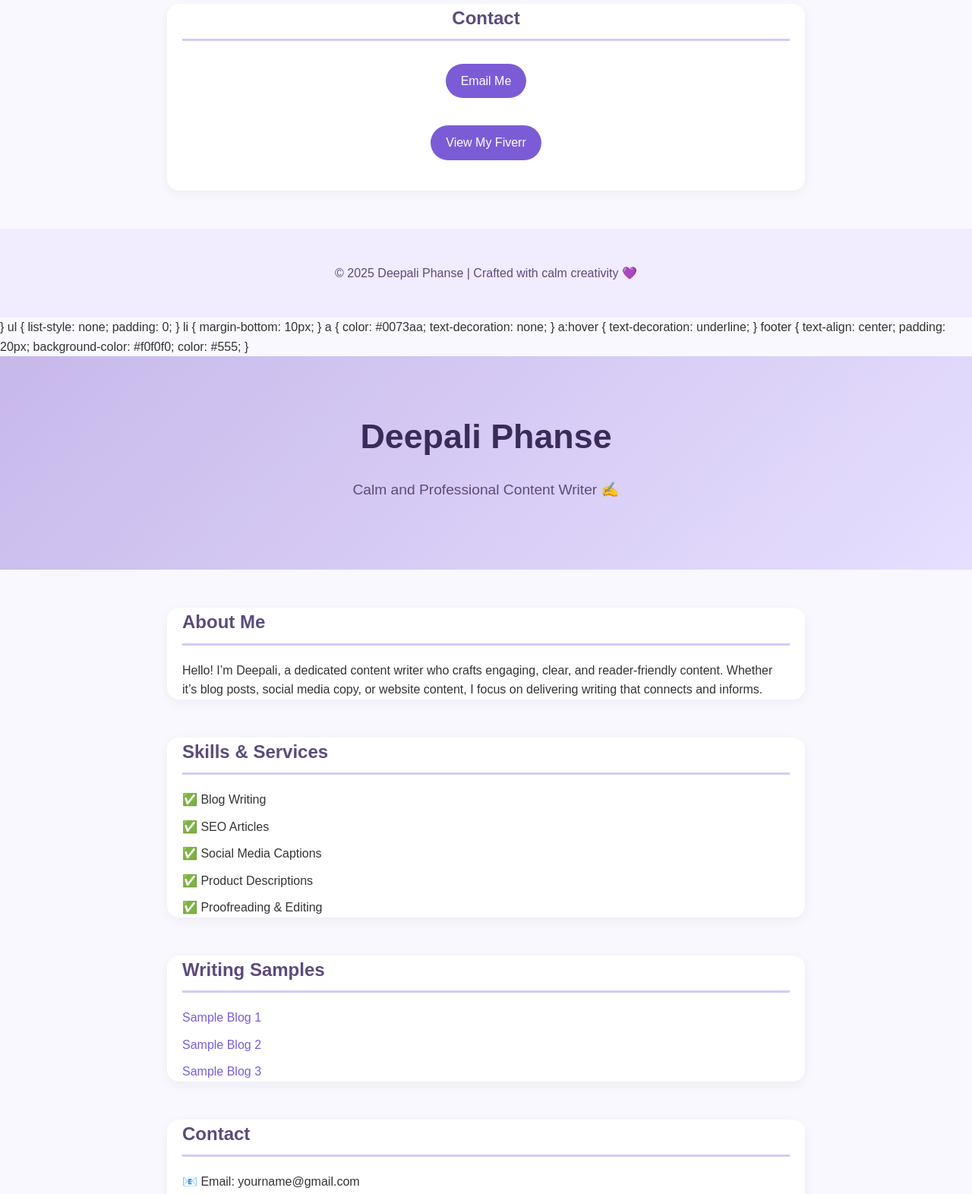
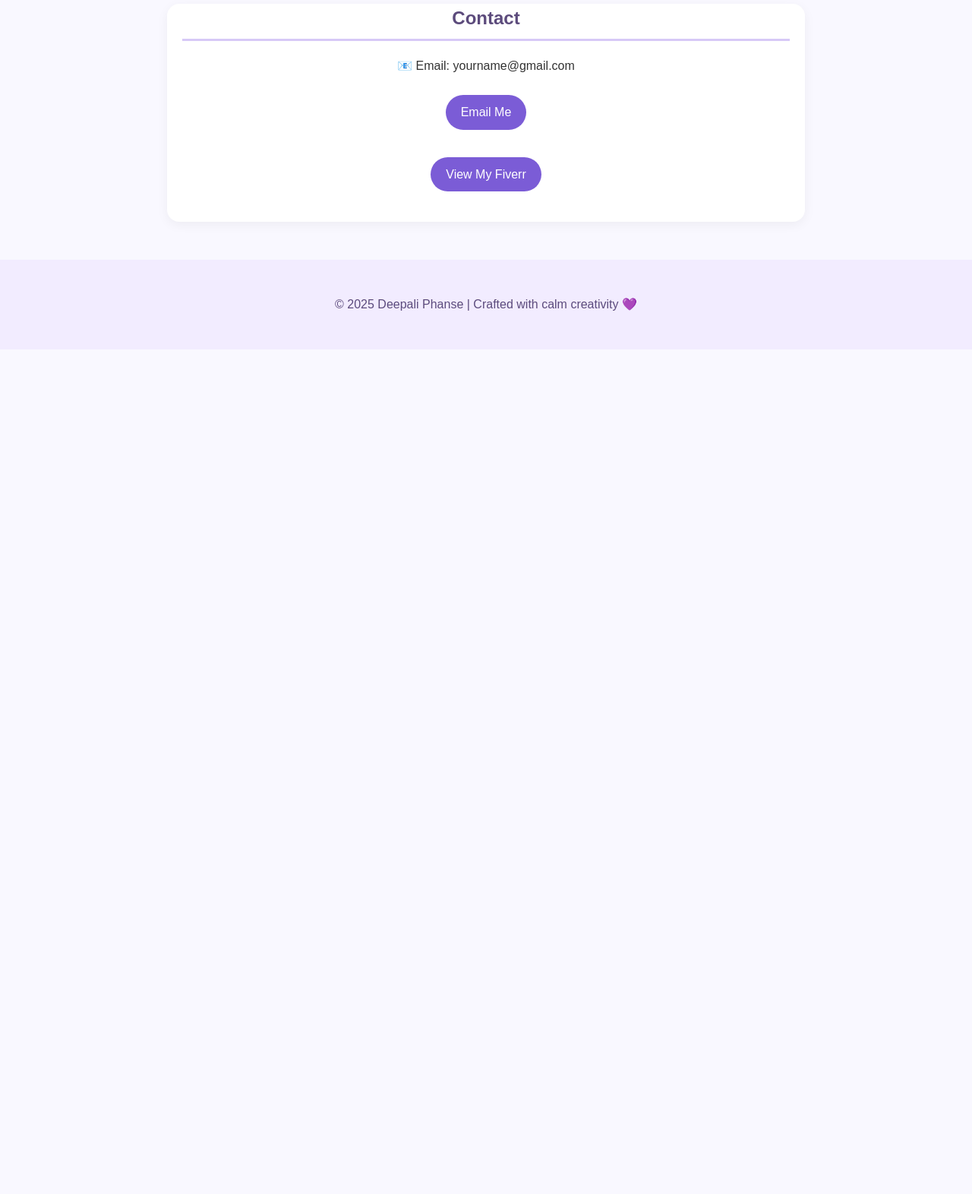
Before and after one commit to deepaliphanse/deepaliphanse.github.io, a plain HTML site: page index.html in a window 1280 px wide. Shown: the part 1000-2572 px from the top of the page at 76% size. After the commit the page ends 1460 px from the top, so only its background shows below. Drawn offline with Linux system fonts and the light colour scheme.

```diff
--- a/index.html
+++ b/index.html
@@ -122,7 +122,8 @@
 
   <section id="contact" style="text-align:center; padding-bottom:40px;">
     <h2>Contact</h2>
-    <a href="mailto: phansedeepali525@gmail.com" class="button">Email Me</a><br><br>
+    <p>📧 Email: yourname@gmail.com</p>
+    <a href="mailto:yourname@gmail.com" class="button">Email Me</a><br><br>
     <a href="https://www.fiverr.com/" target="_blank" class="button">View My Fiverr</a>
   </section>
 
@@ -131,68 +132,3 @@
   </footer>
 </body>
 </html>
-    }
-    ul {
-      list-style: none;
-      padding: 0;
-    }
-    li {
-      margin-bottom: 10px;
-    }
-    a {
-      color: #0073aa;
-      text-decoration: none;
-    }
-    a:hover {
-      text-decoration: underline;
-    }
-    footer {
-      text-align: center;
-      padding: 20px;
-      background-color: #f0f0f0;
-      color: #555;
-    }
-  </style>
-</head>
-<body>
-  <header>
-    <h1>Deepali Phanse</h1>
-    <p>Calm and Professional Content Writer ✍️</p>
-  </header>
-
-  <section id="about">
-    <h2>About Me</h2>
-    <p>Hello! I’m Deepali, a dedicated content writer who crafts engaging, clear, and reader-friendly content. Whether it’s blog posts, social media copy, or website content, I focus on delivering writing that connects and informs.</p>
-  </section>
-
-  <section id="skills">
-    <h2>Skills & Services</h2>
-    <ul>
-      <li>✅ Blog Writing</li>
-      <li>✅ SEO Articles</li>
-      <li>✅ Social Media Captions</li>
-      <li>✅ Product Descriptions</li>
-      <li>✅ Proofreading & Editing</li>
-    </ul>
-  </section>
-
-  <section id="samples">
-    <h2>Writing Samples</h2>
-    <ul>
-      <li><a href="sample1.html" target="_blank">Sample Blog 1</a></li>
-      <li><a href="sample2.html" target="_blank">Sample Blog 2</a></li>
-      <li><a href="sample3.html" target="_blank">Sample Blog 3</a></li>
-    </ul>
-  </section>
-
-  <section id="contact">
-    <h2>Contact</h2>
-    <p>📧 Email: yourname@gmail.com</p>
-    <p>🌐 Fiverr: <a href="https://www.fiverr.com/" target="_blank">View My Fiverr Profile</a></p>
-  </section>
-
-  <footer>
-    <p>© 2025 Deepali Phanse | Crafted with calm creativity 🌸</p>
-  </footer>
-</body>
-  </html>
```
